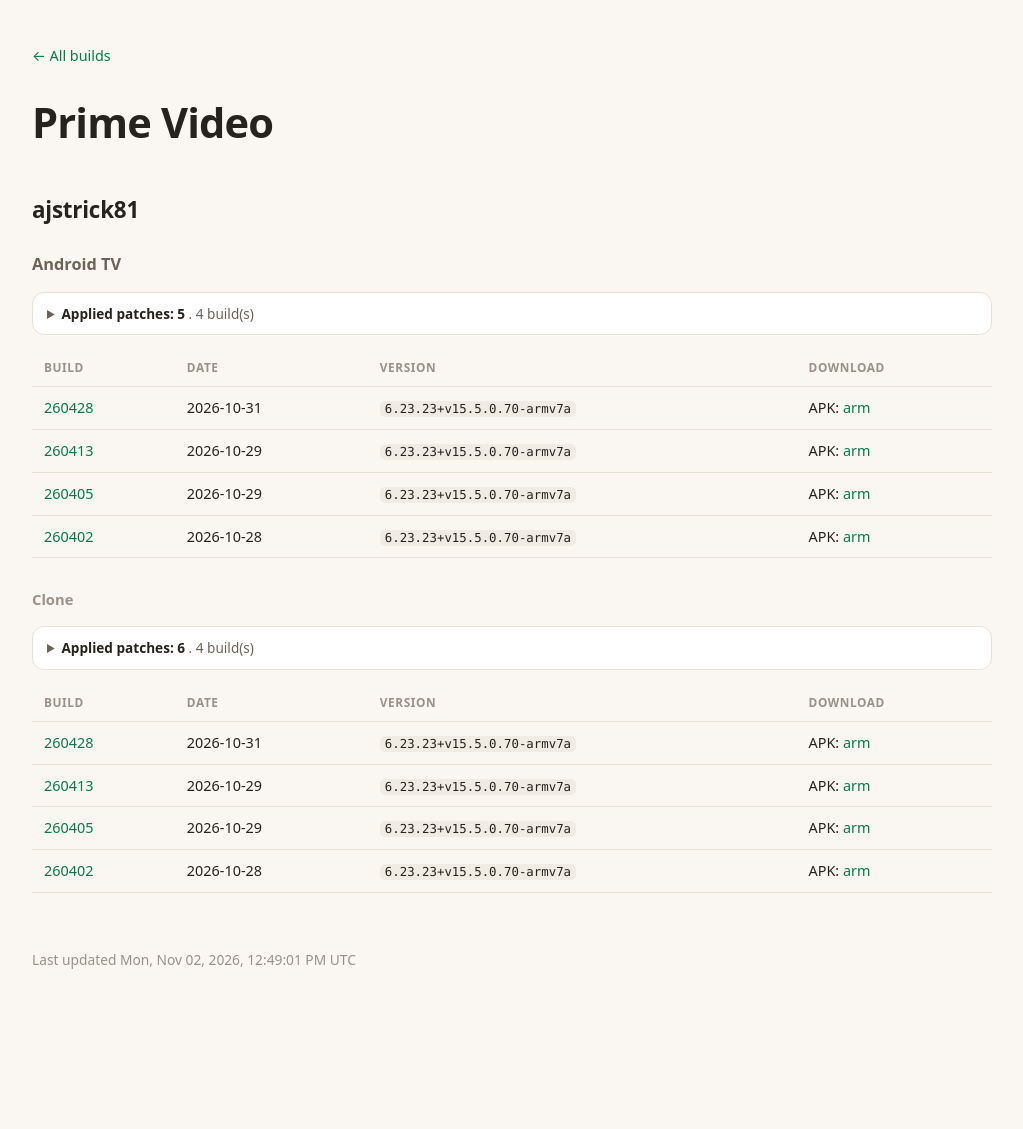
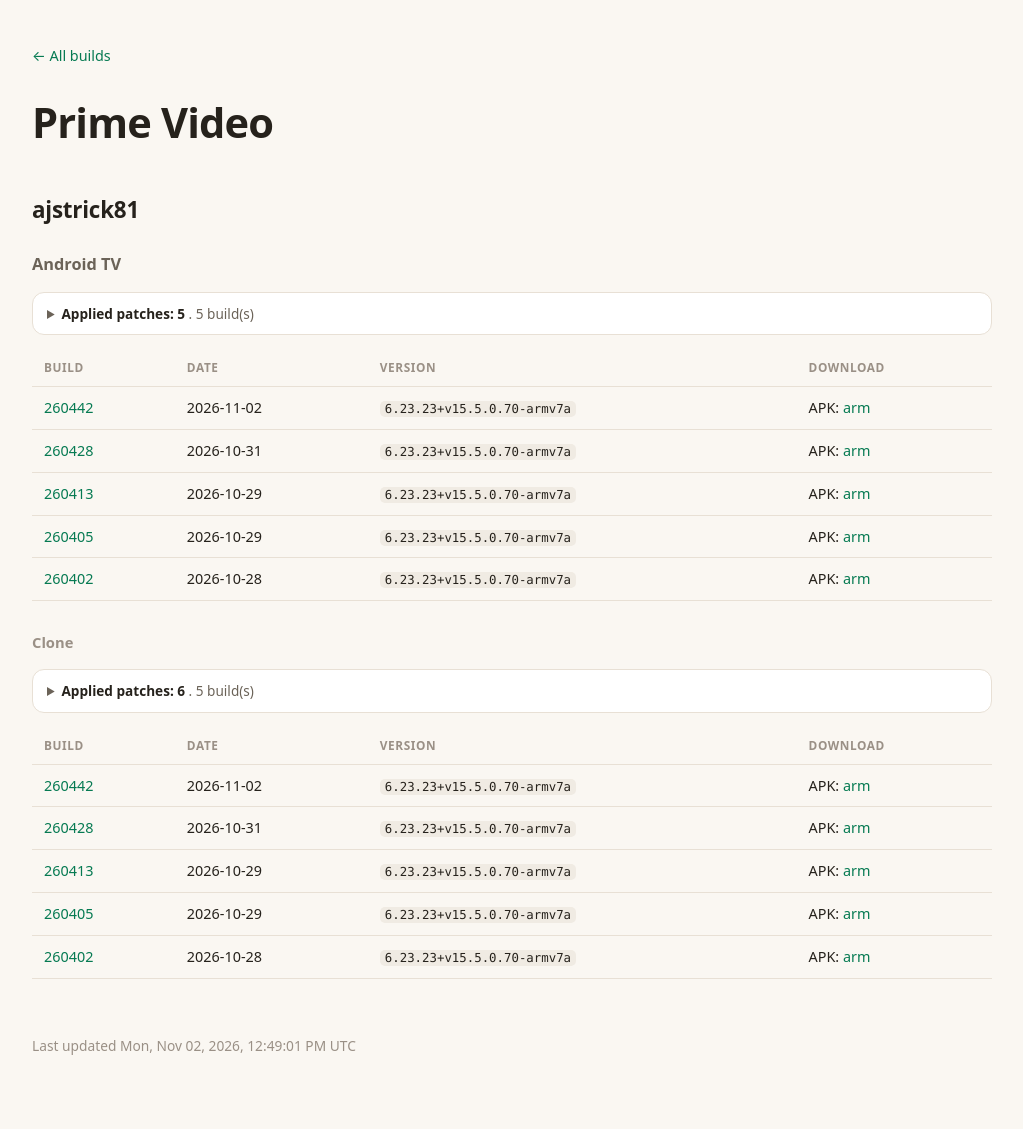
Before and after one commit to nullcpy/archive, a Jekyll site: the page built from apps/primevideo/index.md, in a window 1280 px wide. Shown: the whole page, without its empty margins (128-1151 px from the left). Built offline with Jekyll 4.4.1, drawn with Linux system fonts in a browser that asks for light colours; before the commit the page ends 1043 px from its top, so only the background shows below that.

Commit message:
chore: rebuild the archive Pages surface [skip ci]

```diff
--- a/apps/primevideo/index.md
+++ b/apps/primevideo/index.md
@@ -8,7 +8,7 @@ title: Prime Video
 
 ### Android TV
 
-<details><summary><b>Applied patches: 5</b> . 4 build(s)</summary>
+<details><summary><b>Applied patches: 5</b> . 5 build(s)</summary>
 <ul>
 <li>Bundle native ad-strip hook</li>
 <li>Disable auto-updates</li>
@@ -20,6 +20,7 @@ title: Prime Video
 
 | Build | Date | Version | Download |
 |---|---|---|---|
+| [260442](https://github.com/nullcpy/archive/releases/tag/260442) | 2026-11-02 | `6.23.23+v15.5.0.70-armv7a` | APK: [arm](https://github.com/nullcpy/archive/releases/download/260442/prime-video-ajstrick81-android-tv-v6.23.23+v15.5.0.70-armv7a-arm-v7a.apk) |
 | [260428](https://github.com/nullcpy/archive/releases/tag/260428) | 2026-10-31 | `6.23.23+v15.5.0.70-armv7a` | APK: [arm](https://github.com/nullcpy/archive/releases/download/260428/prime-video-ajstrick81-android-tv-v6.23.23+v15.5.0.70-armv7a-arm-v7a.apk) |
 | [260413](https://github.com/nullcpy/archive/releases/tag/260413) | 2026-10-29 | `6.23.23+v15.5.0.70-armv7a` | APK: [arm](https://github.com/nullcpy/archive/releases/download/260413/prime-video-ajstrick81-android-tv-v6.23.23+v15.5.0.70-armv7a-arm-v7a.apk) |
 | [260405](https://github.com/nullcpy/archive/releases/tag/260405) | 2026-10-29 | `6.23.23+v15.5.0.70-armv7a` | APK: [arm](https://github.com/nullcpy/archive/releases/download/260405/prime-video-ajstrick81-android-tv-v6.23.23+v15.5.0.70-armv7a-arm-v7a.apk) |
@@ -27,7 +28,7 @@ title: Prime Video
 
 #### Clone
 
-<details><summary><b>Applied patches: 6</b> . 4 build(s)</summary>
+<details><summary><b>Applied patches: 6</b> . 5 build(s)</summary>
 <ul>
 <li>Bundle native ad-strip hook</li>
 <li>Clone Prime Video</li>
@@ -40,6 +41,7 @@ title: Prime Video
 
 | Build | Date | Version | Download |
 |---|---|---|---|
+| [260442](https://github.com/nullcpy/archive/releases/tag/260442) | 2026-11-02 | `6.23.23+v15.5.0.70-armv7a` | APK: [arm](https://github.com/nullcpy/archive/releases/download/260442/prime-video-ajstrick81-android-tv-clone-v6.23.23+v15.5.0.70-armv7a-arm-v7a.apk) |
 | [260428](https://github.com/nullcpy/archive/releases/tag/260428) | 2026-10-31 | `6.23.23+v15.5.0.70-armv7a` | APK: [arm](https://github.com/nullcpy/archive/releases/download/260428/prime-video-ajstrick81-android-tv-clone-v6.23.23+v15.5.0.70-armv7a-arm-v7a.apk) |
 | [260413](https://github.com/nullcpy/archive/releases/tag/260413) | 2026-10-29 | `6.23.23+v15.5.0.70-armv7a` | APK: [arm](https://github.com/nullcpy/archive/releases/download/260413/prime-video-ajstrick81-android-tv-clone-v6.23.23+v15.5.0.70-armv7a-arm-v7a.apk) |
 | [260405](https://github.com/nullcpy/archive/releases/tag/260405) | 2026-10-29 | `6.23.23+v15.5.0.70-armv7a` | APK: [arm](https://github.com/nullcpy/archive/releases/download/260405/prime-video-ajstrick81-android-tv-clone-v6.23.23+v15.5.0.70-armv7a-arm-v7a.apk) |
```
Also changed, not shown: index.md (+6 -6 lines).
